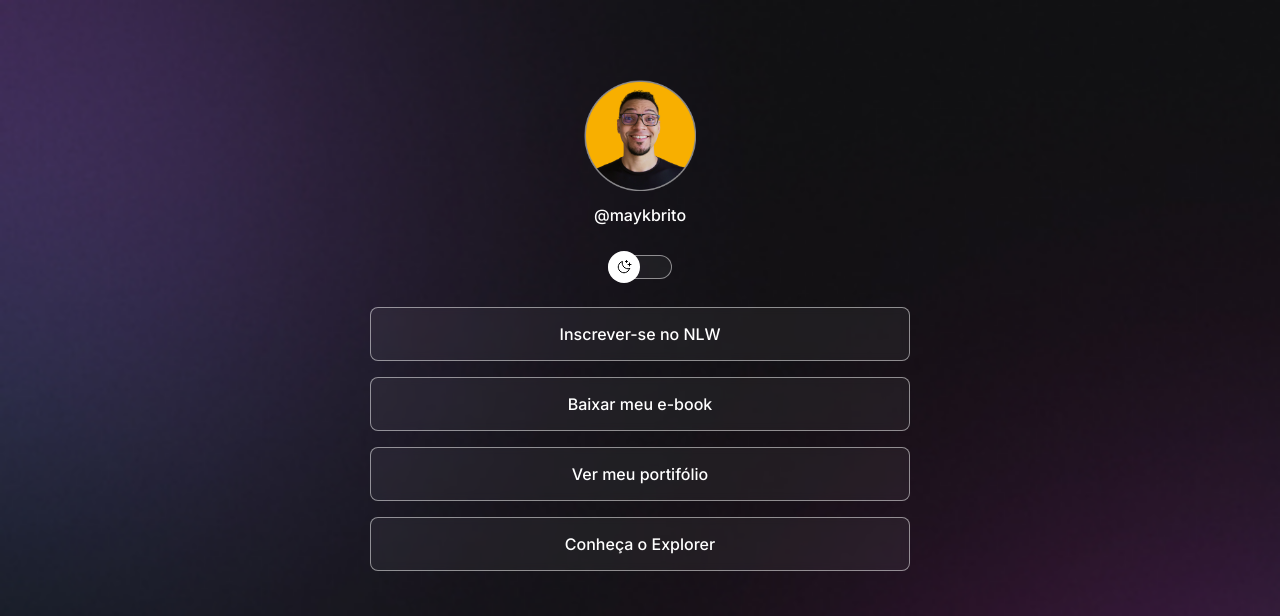
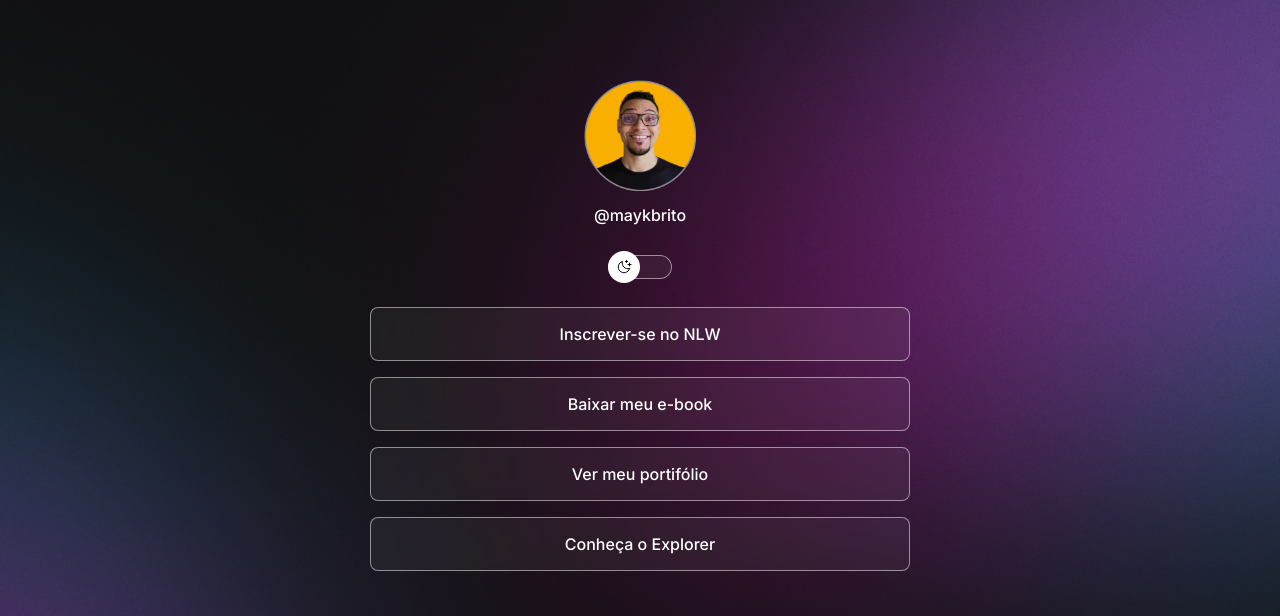
Before and after one commit to f3rnandao/Linktree, a plain HTML site: page index.html in a window 1280 px wide. Shown: the top 616 px of the page. Drawn offline with nearby package versions, Linux system fonts and the light colour scheme.

Commit message:
change background based on media queries

```diff
--- a/style.css
+++ b/style.css
@@ -26,6 +26,8 @@
 
 body {
   background: var(--bg-url) no-repeat top center/cover;
+  /* vh = viewport height */
+  height: 100vh;
 }
 
 body * {
@@ -162,3 +164,13 @@ footer {
   text-align: center;
   font-size: 14px;
 }
+/* media queries */
+@media (min-width: 700px) {
+  :root {
+    --bg-url: url(./assets/bg-desktop.jpg);
+  }
+
+  .light {
+    --bg-url: url(./assets/bg-desktop-light.jpg);
+  }
+}
```
